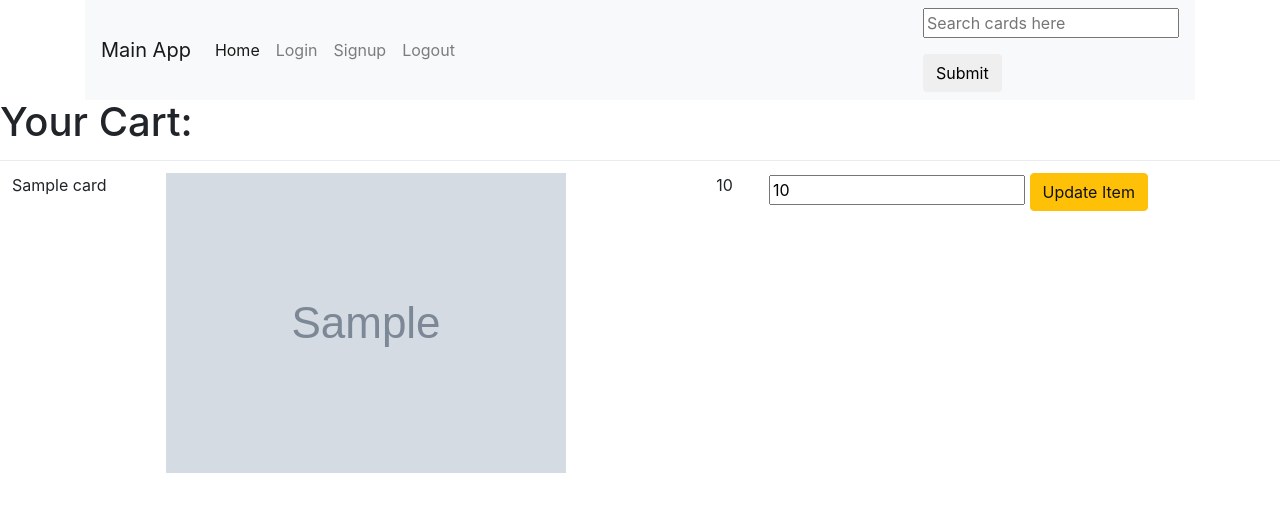
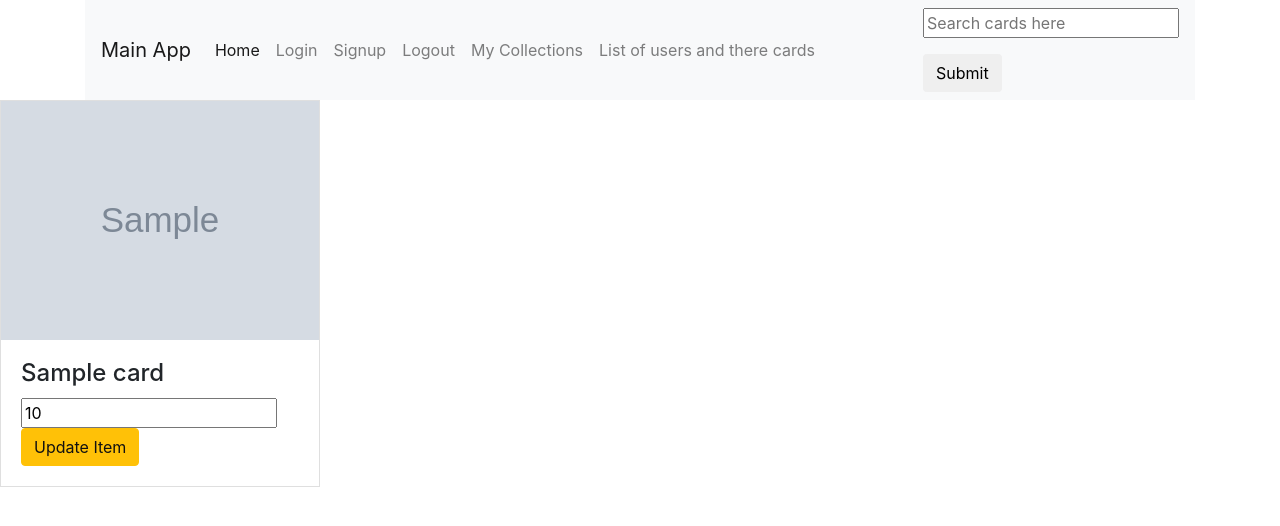
Before and after one commit to ahmedaak88/MTGCards, a Django app: page /useritems/mycart/ in a window 1280 px wide. Shown: the top 526 px of the page. Run offline with Django 3.2, Linux system fonts and the light colour scheme; a user stored in the database is signed in; tables that the repository leaves empty hold one stand-in row (values such as "Sample post"); grey boxes marked "Sample" are stand-in pictures; some libraries are stand-ins or nearby versions.

Commit message:
built viewing systeam

```diff
--- a/mainapp/templates/base.html
+++ b/mainapp/templates/base.html
@@ -23,7 +23,9 @@
 
 
 
-    <script src="{% static 'js/bootstrap.min.js'%}"></script>
+   <script src="https://code.jquery.com/jquery-3.2.1.slim.min.js" integrity="sha384-KJ3o2DKtIkvYIK3UENzmM7KCkRr/rE9/Qpg6aAZGJwFDMVNA/GpGFF93hXpG5KkN" crossorigin="anonymous"></script>
+    <script src="https://cdnjs.cloudflare.com/ajax/libs/popper.js/1.11.0/umd/popper.min.js" integrity="sha384-b/U6ypiBEHpOf/4+1nzFpr53nxSS+GLCkfwBdFNTxtclqqenISfwAzpKaMNFNmj4" crossorigin="anonymous"></script>
+    <script src="https://maxcdn.bootstrapcdn.com/bootstrap/4.0.0-beta/js/bootstrap.min.js" integrity="sha384-h0AbiXch4ZDo7tp9hKZ4TsHbi047NrKGLO3SEJAg45jXxnGIfYzk4Si90RDIqNm1" crossorigin="anonymous"></script>
 
 </body>
 
--- a/mainapp/templates/home.html
+++ b/mainapp/templates/home.html
@@ -2,6 +2,7 @@
 {% block head_title %}Home{% endblock head_title %}
 
 {% block content %}
+<h1>{{user}}</h1>
+<h3>hello user to your personal hell </h3>
 
-<h1>hello world</h1>
 {% endblock content%}
--- a/mainapp/templates/listofcards.html
+++ b/mainapp/templates/listofcards.html
@@ -19,7 +19,7 @@
 <div class="pagination">
     <span class="step-links">
         {% if list.has_previous %}
-            <a href="?page={{ list.previous_page_number }}">previous</a>
+            <a href="?page={{ list.previous_page_number }}&q={{request.GET.q}}">previous</a>
         {% endif %}
 
         <span class="current">
@@ -27,7 +27,7 @@
         </span>
 
         {% if list.has_next %}
-            <a href="?page={{ list.next_page_number }}">next</a>
+            <a href="?page={{ list.next_page_number }}&q={{request.GET.q}}">next</a>
         {% endif %}
     </span>
 </div>
--- a/mainapp/templates/navbar.html
+++ b/mainapp/templates/navbar.html
@@ -18,6 +18,14 @@
       <li class="nav-item">
         <a class="nav-link" href="{% url 'mainapp:logout'  %}">Logout</a>
       </li>
+    {% if request.user.is_authenticated %}
+      <li class="nav-item">
+        <a class="nav-link" href="{% url 'useritems:mycart'  %}">My Collections</a>
+      </li>
+       <li class="nav-item">
+        <a class="nav-link" href="{% url 'trading:allcarts'  %}">List of users and there cards</a>
+      </li>
+      {% endif %}
     </ul>
     <form class="navbar-form navbar-left" action="{% url 'mainapp:listofcards'  %}" method="GET">
         <div class="form-group">
--- a/useritems/templates/cart.html
+++ b/useritems/templates/cart.html
@@ -1,31 +1,35 @@
 {% extends "base.html" %}
-{% block head_title %}Cart{% endblock head_title %}
+{% block head_title %}Collection{% endblock head_title %}
 {% block content %}
+<div class="row">
 
-<div class="row">
-    <div class="col-sm-12">
-        <h1>Your Cart: </h1>
+      <div class="card-group">
 
-                {% for item  in cart.cartitem_set.all %}
-                <table class="table">
-            <ul>
-                  <td>{{item.items.name}}</td>
-                  <td><img src="{{item.items.image}}" alt="{{item.items.name}}"></td>
-                  <td>{{item.quantity}}</td>
-                  <td>
+
+
+
+
+         {% for item  in cart.cartitem_set.all %}
+          <div class="col-sm-4">
+              <div class="card" style="width: 20em;">
+                <img class="card-img-top" src="{{item.items.image}}" alt="{{item.items.name}}">
+                <div class="card-body">
+                  <h4 class="card-title">{{item.items.name}}</h4>
+
                   <form action="{% url 'useritems:mycart' %}" method="GET">
                     <input type="hidden" name="item" value="{{item.items.id}}">
                     <input type="number" name="qty" value="{{item.quantity}}">
                     <input type="submit" class="btn btn-warning" value="Update Item">
-                </form>
-                </td>
-         </ul>
-        </table>
-                {% endfor %}
+                  </form>
+                </div>
+          </div>
+              </div>
+         {% endfor %}
+
+
 
 
     </div>
 </div>
 
-
 {% endblock content%}
--- a/useritems/views.py
+++ b/useritems/views.py
@@ -17,7 +17,10 @@ def mycart(request):
 			cart_item.quantity = int(qty)
 			cart_item.save()
 
+	context ={
+		'cart': cart,
+		'user':request.user
+	}
 
 
-
-	return render(request, 'cart.html',{'cart': cart})
+	return render(request, 'cart.html',context)
```
Also changed, not shown: mainapp/templates/allcarts.html (+12 -6 lines), mainapp/views.py (+30 -13 lines), README.md, trading/views.py (line endings or trailing spaces).
